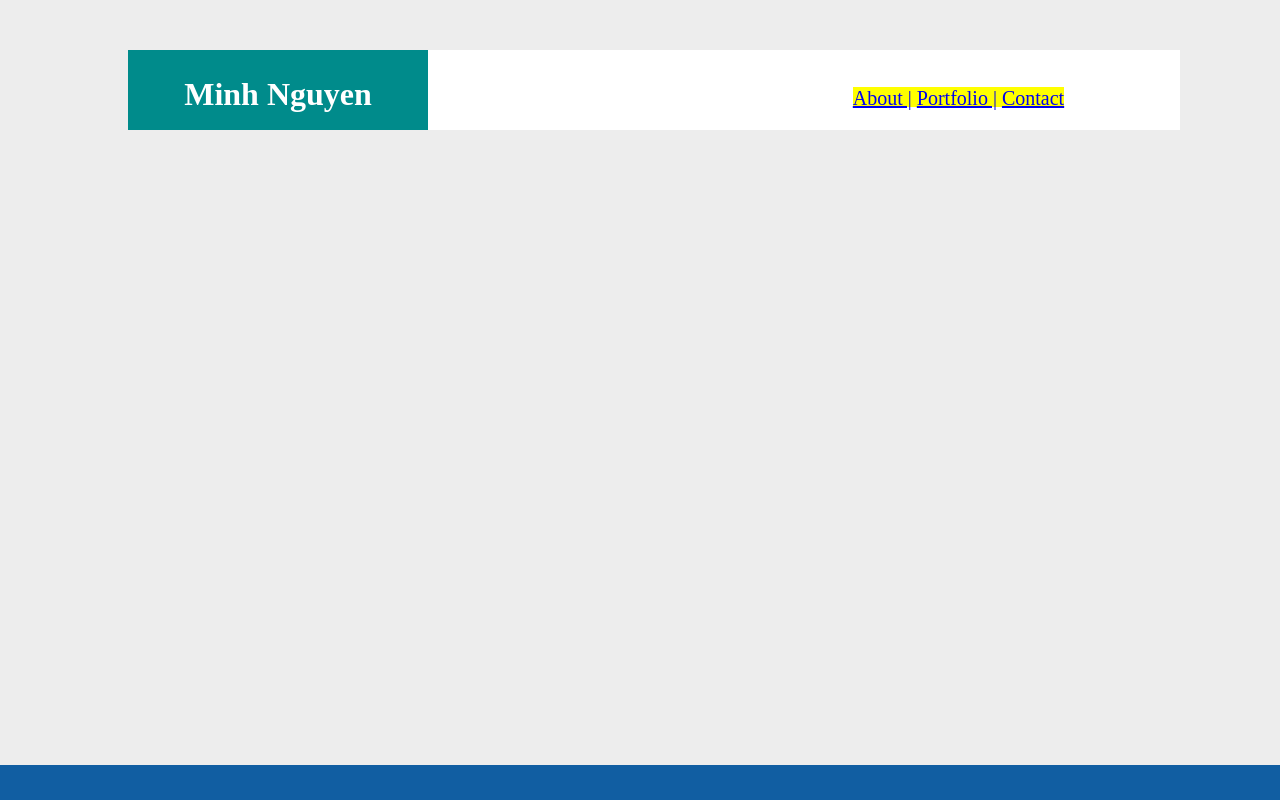
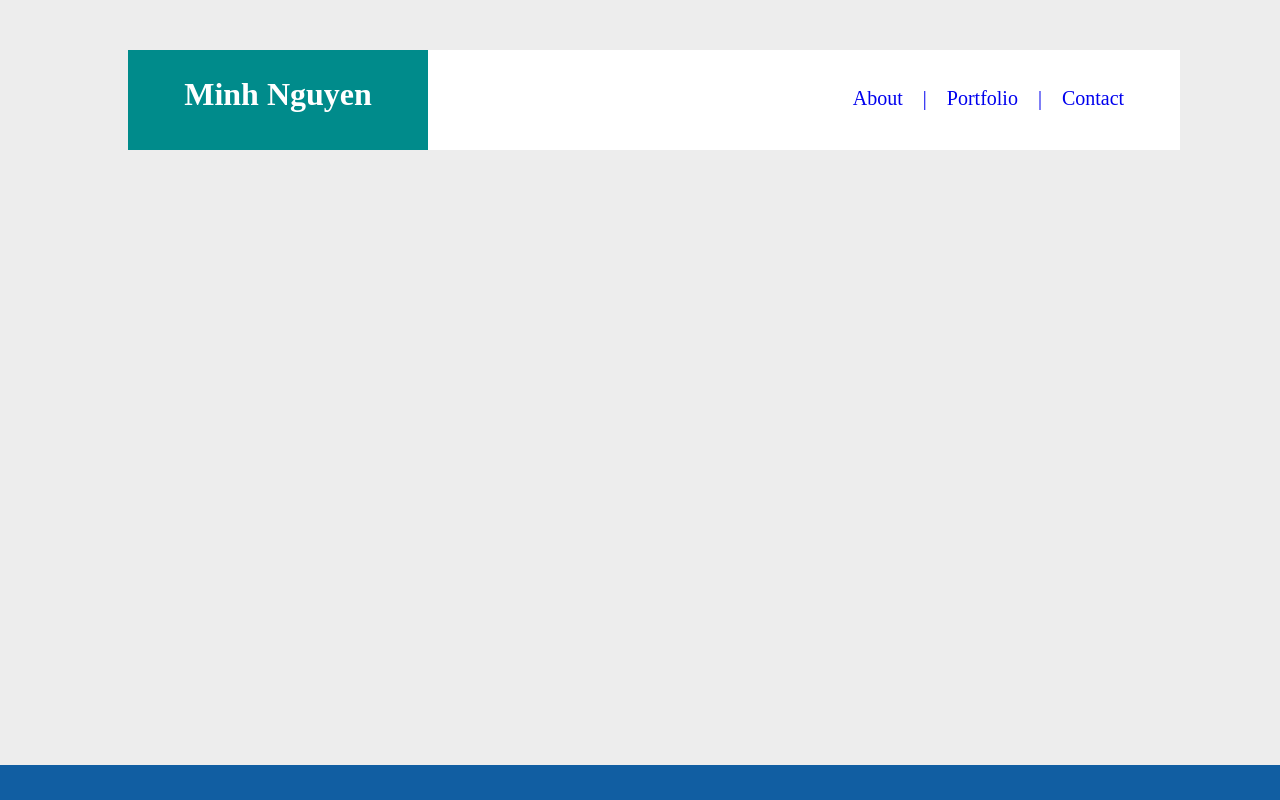
Before and after one commit to Hoang-Minh/Basic-Portfolio, a plain HTML site: page index.html in a window 1280 px wide. Drawn offline with Linux system fonts and the light colour scheme.

Commit message:
updated header

```diff
--- a/assets/css/style.css
+++ b/assets/css/style.css
@@ -5,7 +5,7 @@ body {
 }
 
 header {
-    height: 80px;
+    height: 100px;
     margin-top: 50px;
     margin-left: 10%;
     margin-right: 100px;
@@ -17,7 +17,7 @@ header {
     background-color: darkcyan;
     width: 300px;
     text-align: center;
-    height: 80px;
+    height: 100px;
 }
 
 h1 {
@@ -26,24 +26,22 @@ h1 {
 
 nav {
     color: gray;
-    background-color: yellow;
     height: 50px;
     width: fit-content;
-    /*margin-left: 50%;*/
     margin-left: 40%;
     height: 20px;
     font-size: 20px;
 }
-
 
 #name,
 nav {
     display: inline-block;
 }
 
-a:visited {
-    text-decoration:none; color:black;
+a {
+    text-decoration-line: none;
 }
+
 
 
 footer {
--- a/index.html
+++ b/index.html
@@ -20,12 +20,20 @@
                 <h1>Minh Nguyen</h1>
             </div>
             <nav>
-                <a href="#">About |</a>
-                <a href="#">Portfolio |</a>
-                <a href="#">Contact</a>
+                <a href="#">About &nbsp;&nbsp;&nbsp;|</a>
+                <a href="#">&nbsp;&nbsp;&nbsp;Portfolio &nbsp;&nbsp;&nbsp;|</a>
+                <a href="#">&nbsp;&nbsp;&nbsp;Contact</a>
             </nav>
         </header>
-        <div id="main">
+        <div class="container">
+            <div class="content-area">
+                <section id="about-me">
+
+                </section>
+                <section id="connect-with-me">
+
+                </section>
+            </div>
 
         </div>
         <footer>
```
